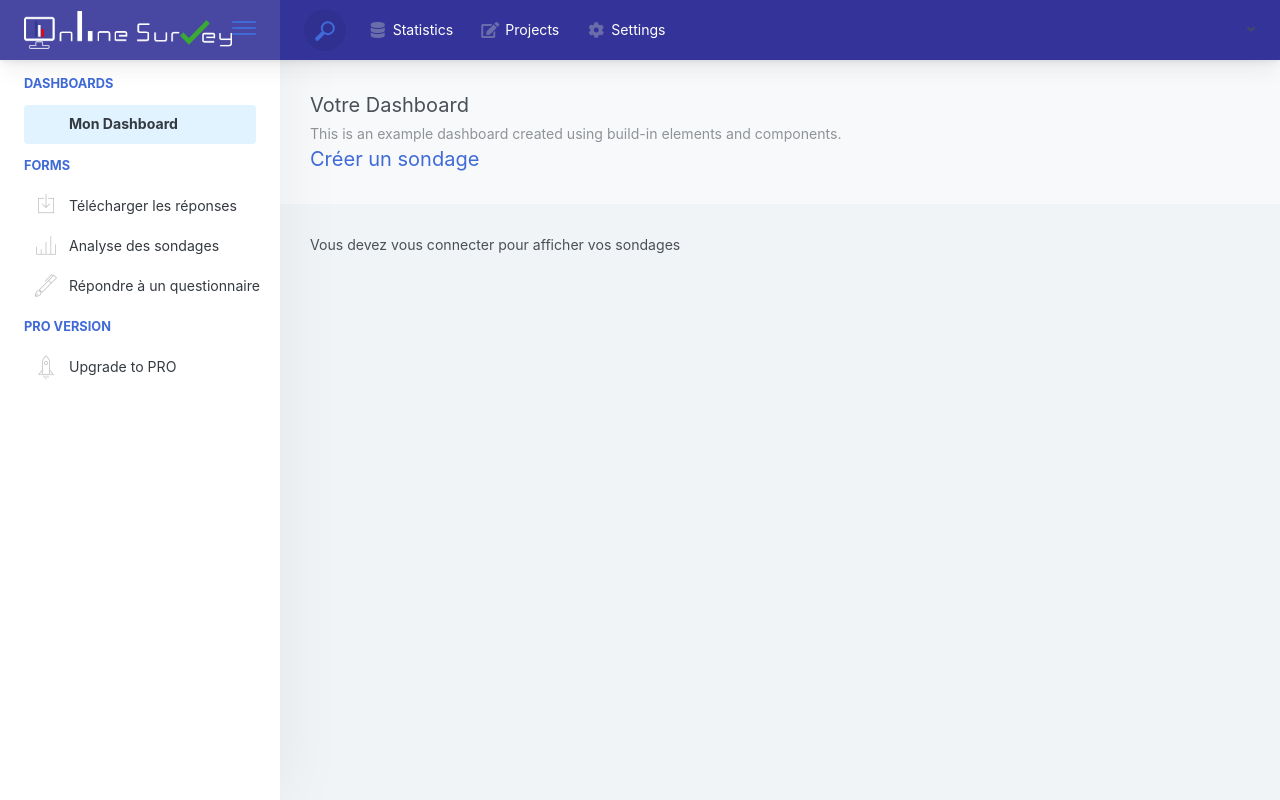
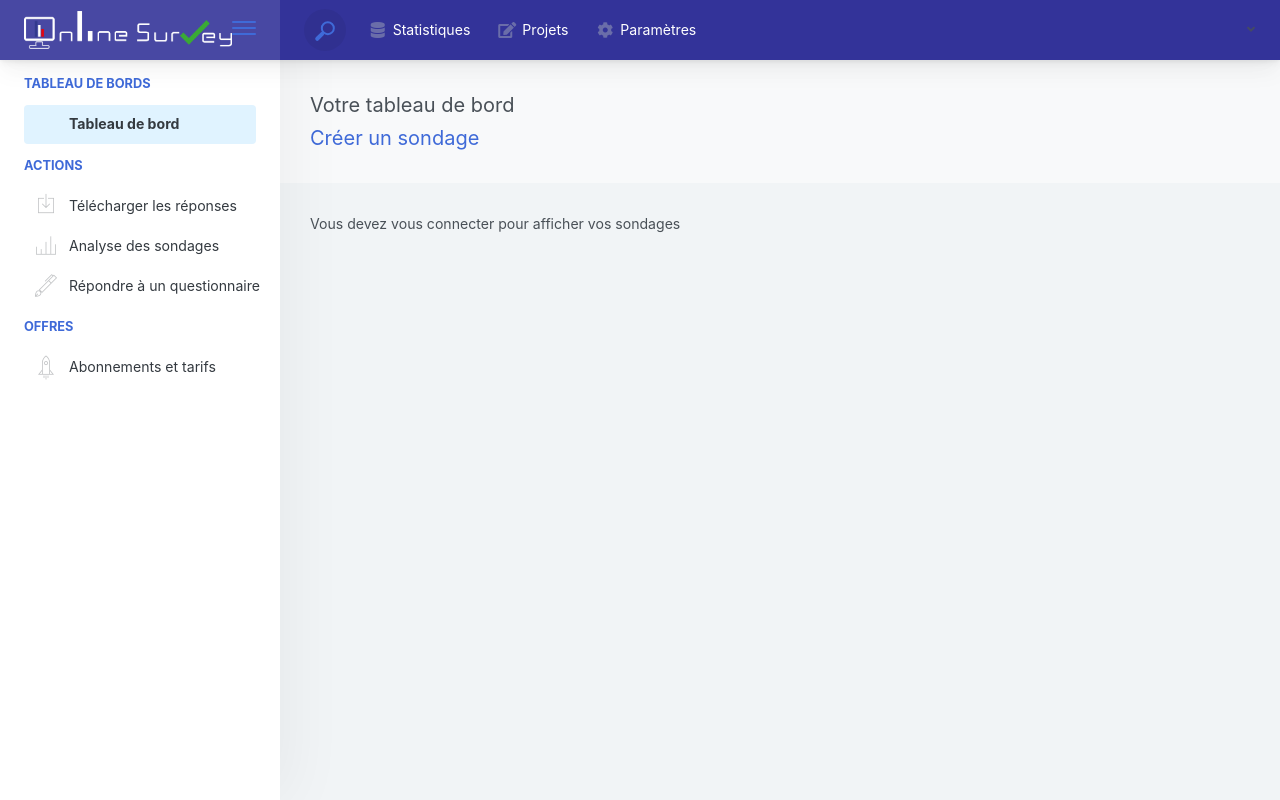
Before and after one commit to AlexandreZT/Online-Survey, a PHP site: page /dashboard.php in a window 1280 px wide. Run offline with PHP 8.4, Linux system fonts and the light colour scheme.

Commit message:
en->fr, petites améliortion + déconnexion sur le dashbord

```diff
--- a/OnlineSurvey/website/dashboard.php
+++ b/OnlineSurvey/website/dashboard.php
@@ -15,20 +15,10 @@
     <!-- Favicons -->
     <link href="assets/img/favicon3.png" rel="icon">
 
-    <title>Analytics Dashboard - This is an example dashboard created using build-in elements and components.</title>
+    <title>Online Survey - Tableau de Bord</title>
     <meta name="viewport" content="width=device-width, initial-scale=1, maximum-scale=1, user-scalable=no, shrink-to-fit=no" />
     <meta name="description" content="This is an example dashboard created using build-in elements and components.">
     <meta name="msapplication-tap-highlight" content="no">
-    <!--
-    =========================================================
-    * ArchitectUI HTML Theme Dashboard - v1.0.0
-    =========================================================
-    * Product Page: https://dashboardpack.com
-    * Copyright 2019 DashboardPack (https://dashboardpack.com)
-    * Licensed under MIT (https://github.com/DashboardPack/architectui-html-theme-free/blob/master/LICENSE)
-    =========================================================
-    * The above copyright notice and this permission notice shall be included in all copies or substantial portions of the Software.
-    -->
     <link href="./main.css" rel="stylesheet">
 </head>
 
@@ -78,19 +68,19 @@
                         <li class="nav-item">
                             <a href="javascript:void(0);" class="nav-link">
                                 <i class="nav-link-icon fa fa-database"> </i>
-                                Statistics
+                                Statistiques
                             </a>
                         </li>
                         <li class="btn-group nav-item">
                             <a href="javascript:void(0);" class="nav-link">
                                 <i class="nav-link-icon fa fa-edit"></i>
-                                Projects
+                                Projets
                             </a>
                         </li>
                         <li class="dropdown nav-item">
                             <a href="javascript:void(0);" class="nav-link">
                                 <i class="nav-link-icon fa fa-cog"></i>
-                                Settings
+                                Paramètres
                             </a>
                         </li>
                     </ul>
@@ -121,12 +111,13 @@
                                         <i class="fa fa-angle-down ml-2 opacity-8"></i>
                                     </a>
                                     <div tabindex="-1" role="menu" aria-hidden="true" class="dropdown-menu dropdown-menu-right">
-                                        <button type="button" tabindex="0" class="dropdown-item">User Account</button>
-                                        <button type="button" tabindex="0" class="dropdown-item">Settings</button>
-                                        <h6 tabindex="-1" class="dropdown-header">Header</h6>
-                                        <button type="button" tabindex="0" class="dropdown-item">Actions</button>
+                                        <button type="button" tabindex="0" class="dropdown-item">Mon comptes</button>
+                                        <button type="button" tabindex="0" class="dropdown-item">Paramètres</button>
+                                        <button type="button" tabindex="0" class="dropdown-item">Contact</button>
                                         <div tabindex="-1" class="dropdown-divider"></div>
-                                        <button type="button" tabindex="0" class="dropdown-item">Dividers</button>
+                                        <form action="logout.php">
+                                            <input tabindex="0" class="dropdown-item" type="submit" value="Se déconnecter" />
+                                        </form>
                                     </div>
                                 </div>
                             </div>
@@ -167,14 +158,14 @@
                     </div>    <div class="scrollbar-sidebar">
                         <div class="app-sidebar__inner">
                             <ul class="vertical-nav-menu">
-                                <li class="app-sidebar__heading">Dashboards</li>
+                                <li class="app-sidebar__heading">Tableau de bords</li>
                                 <li>
                                     <a href="#" class="mm-active">
-                                        Mon Dashboard
+                                        Tableau de bord
                                     </a>
                                 </li>
 
-                                <li class="app-sidebar__heading">Forms</li>
+                                <li class="app-sidebar__heading">Actions</li>
                                 <li>
                                     <a href="export-to-json.php">
                                         <i class="metismenu-icon pe-7s-download">
@@ -194,12 +185,12 @@
                                         Répondre à un questionnaire
                                     </a>
                                 </li>
-                                <li class="app-sidebar__heading">PRO Version</li>
+                                <li class="app-sidebar__heading">Offres</li>
                                 <li>
                                     <a href="#pricing" target="_blank">
                                     <i class="metismenu-icon pe-7s-rocket"></i>
                                         </i>
-                                        Upgrade to PRO
+                                        Abonnements et tarifs
                                     </a>
                                 </li>
                             </ul>
@@ -211,8 +202,8 @@
                         <div class="app-page-title">
                             <div class="page-title-wrapper">
                                 <div class="page-title-heading">
-                                    <div>Votre Dashboard
-                                        <div class="page-title-subheading">This is an example dashboard created using build-in elements and components.</div>
+                                    <div>Votre tableau de bord
+                                        <div class="page-title-subheading"></div>
                                         <a href="poll-creation.php">Créer un sondage</a>
                                     </div>
                                 </div>
--- a/OnlineSurvey/website/index.php
+++ b/OnlineSurvey/website/index.php
@@ -36,12 +36,6 @@
   <!-- Template Main CSS File -->
   <link href="assets/css/style.css" rel="stylesheet">
 
-  <!-- =======================================================
-  * Template Name: Vesperr - v2.0.0
-  * Template URL: https://bootstrapmade.com/vesperr-free-bootstrap-template/
-  * Author: BootstrapMade.com
-  * License: https://bootstrapmade.com/license/
-  ======================================================== -->
 </head>
 
 <body>
```
Also changed, not shown: 3 other files.
